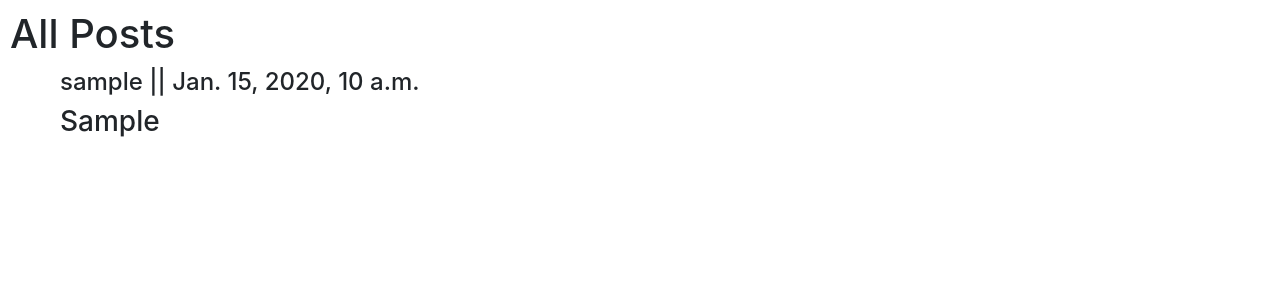
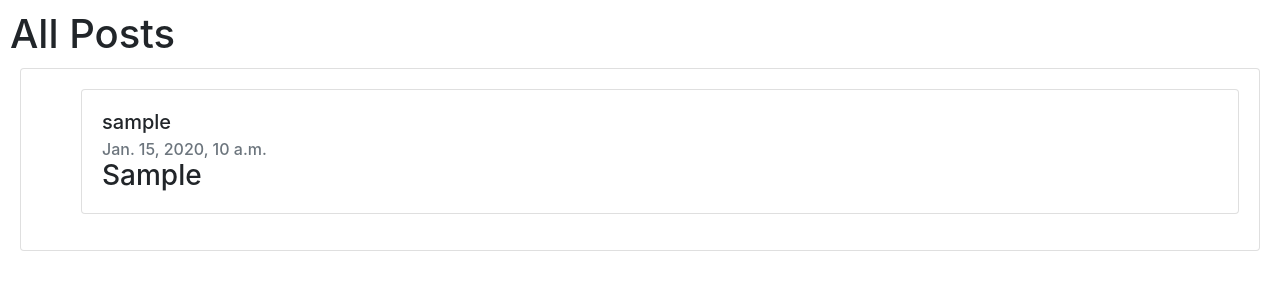
Before and after one commit to rakinplaban/Network_Project, a Django app: page / in a window 1280 px wide. Shown: the part 56-356 px from the top of the page. Run offline with Django 3.2, Linux system fonts and the light colour scheme; tables that the repository leaves empty hold one stand-in row (values such as "Sample post"); some libraries are stand-ins or nearby versions.

```diff
--- a/network/models.py
+++ b/network/models.py
@@ -11,4 +11,4 @@ class NewPost(models.Model):
     timestamp = models.DateTimeField(auto_now_add = True)
 
     def __str__(self):
-        return f"post : {self.post} || user: {self.user} || timestamp: {self.timestamp} "
+        return f"{self.post}"
--- a/network/static/network/controller.js
+++ b/network/static/network/controller.js
@@ -0,0 +1 @@
+document.addEventListener("DOMContentLoaded")
--- a/network/static/network/styles.css
+++ b/network/static/network/styles.css
@@ -11,6 +11,6 @@
     margin: 10px 10px 10px 10px;
 }
 
-#posts ul{
+/* #posts ul{
     list-style: none;
-}
+} */
--- a/network/templates/network/index.html
+++ b/network/templates/network/index.html
@@ -19,17 +19,23 @@
 
             </div>
         {% endif %}
-        <div id="posts">
+        <div id="posts" class="card">
+            <div class="card-body">
                 {% for posts in posts %}
                     <ul>
-                    <li>
-                        <h4>{{ posts.user }} || {{ posts.timestamp }}</h4>
-                        <h3>{{ posts.post }}</h3>
+                         <li class="card">
+                            <div class="card-body">
+                                <h5 class="card-title">{{ posts.user }}</h5>
+                                <h6 class="card-subtitle text-muted">{{ posts.timestamp }}</h6>
+                                <h3 class="card-text">{{ posts.post }}</h3>
+                            </div>
                         </li>
                     </ul>
                 {% empty %}
                     <h6>No post availabel 😔</h6>
                 {% endfor %}
             </div>
+
+        </div>
     </div>
 {% endblock %}
--- a/network/views.py
+++ b/network/views.py
@@ -9,7 +9,7 @@ from .models import User,NewPost
 
 
 def index(request):
-    posts = NewPost.objects.all()
+    posts = NewPost.objects.all().order_by("-timestamp")
 
     if request.user.is_authenticated:
         if request.method == "POST":
@@ -24,13 +24,15 @@ def index(request):
             return render(request,"network/index.html",{
                 "post" : post,
                 "user" : user,
+                "posts" : posts,
                 "timestamp" : timestamp
             })
 
         else:
             post = NewPostForm()
             return render(request,"network/index.html",{
-                "post" : post
+                "post" : post,
+                "posts" : posts
             })
 
     return render(request,"network/index.html",{
@@ -89,31 +91,5 @@ def register(request):
     else:
         return render(request, "network/register.html")
 
-
-# def NewPostMaker(request):
-#     posts = NewPost.objects.all()
-
-#     if request.method == "POST":
-#         if request.user.is_authenticated:
-#             post = request.POST["post"]
-#             user = request.user
-#             timestamp = datetime.now()
-#             postdata = NewPost(post=post,user=user,timestamp=timestamp)
-#             postdata.save()
-
-#         return render(request,"network/index.html",{
-#             "post" : post,
-#             "user" : user,
-#             "timestamp" : timestamp
-#         })
-
-#     return render(request,"network/index.html",{
-#         "posts" : posts
-#     })
-
-# def viewposts(request):
-#     posts = NewPost.objects.all()
-
-#     return render(request,"network/index.html",{
-#         "posts" : posts,
-#     })
+def profilepage(request,id):
+    profile = User.objects
```
Lines whose indentation alone changed are shown as unchanged.
